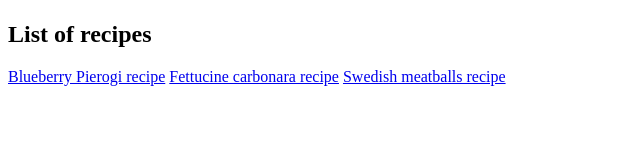
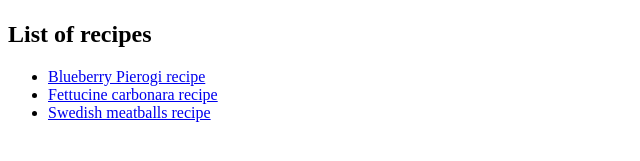
Before and after one commit to Harlaus8/odin-recipes, a plain HTML site: page index.html in a window 1280 px wide. Shown: the part 383-544 px from the top of the page, without its empty margins (0-640 px from the left). Drawn offline with Linux system fonts and the light colour scheme.

Commit message:
Made an unordered list of recipes

```diff
--- a/index.html
+++ b/index.html
@@ -10,8 +10,10 @@
     <h1>Odin Recipes</h1>
     <img src="http://www.earnmydegree.com/sites/all/files/public/images/shutterstock_187759205.jpg" alt="A picture of cook">
     <h2>List of recipes</h2>
-    <a href="recipes/pierogi.html">Blueberry Pierogi recipe</a>
-    <a href="recipes/fettuccine-carbonara.html">Fettucine carbonara recipe</a>
-    <a href="recipes/swedish-meatballs.html">Swedish meatballs recipe</a>
+   <ul>
+    <li> <a href="recipes/pierogi.html">Blueberry Pierogi recipe</a> </li>
+    <li> <a href="recipes/fettuccine-carbonara.html">Fettucine carbonara recipe</a> </li>
+    <li> <a href="recipes/swedish-meatballs.html">Swedish meatballs recipe</a> </li>
+  </ul>
 </body>
 </html>
```
